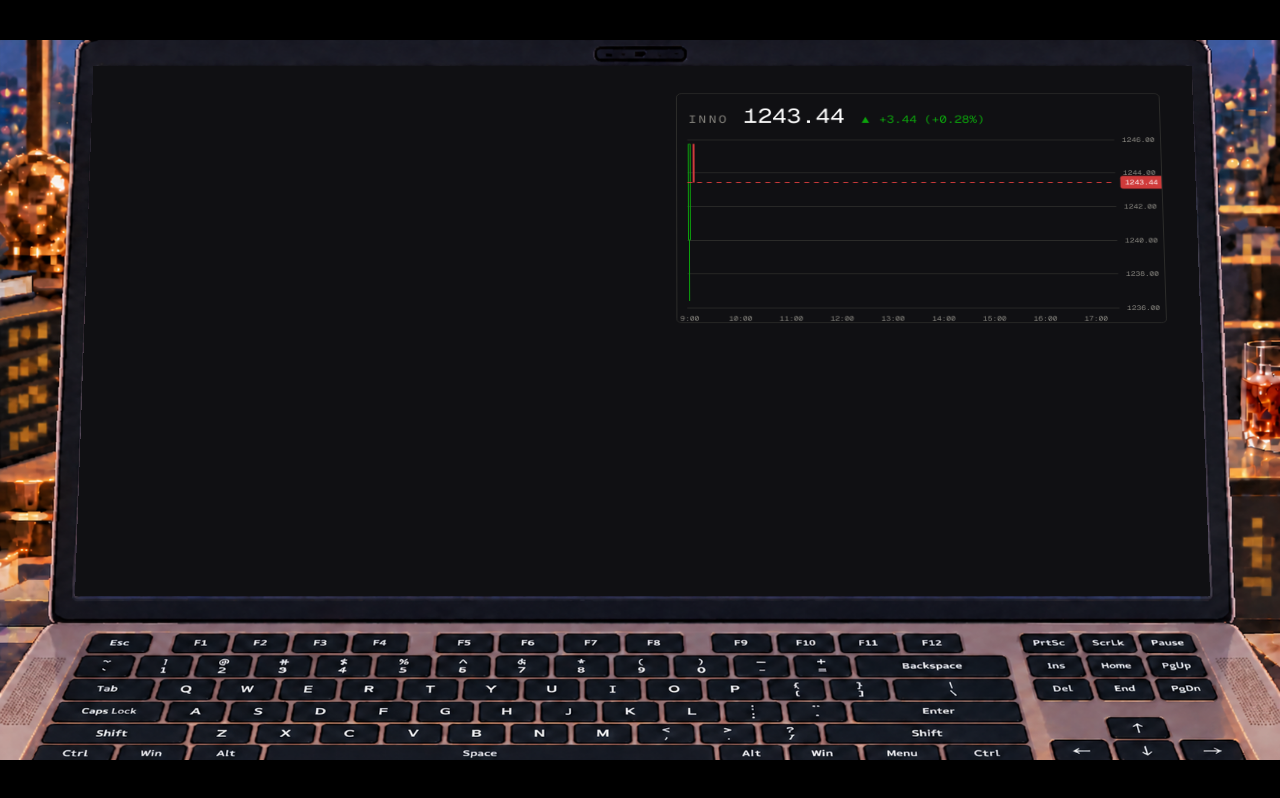
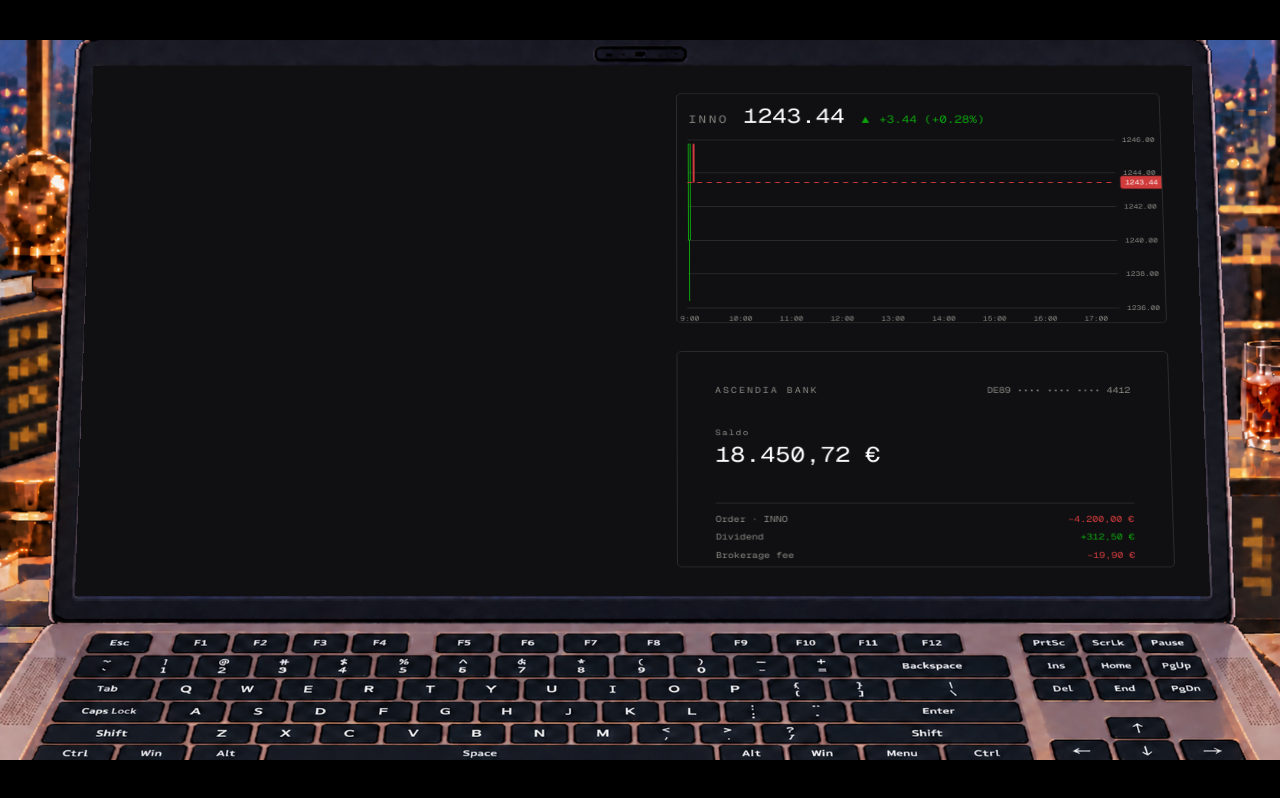
Before and after one commit to p-runge/innogames-gamejam-17, a Next.js app: page / in a window 1280 px wide. Built offline with nearby package versions, Linux system fonts and the light colour scheme; no server answers.

Commit message:
feat: implement bank account

```diff
--- /dev/null
+++ b/src/components/bank-account.tsx
@@ -0,0 +1,94 @@
+import { cn } from "~/lib/cn";
+
+export type BankTransaction = {
+  id: string;
+  label: string;
+  /** Signed. Negative is money leaving the account. */
+  amount: number;
+};
+
+const euro = new Intl.NumberFormat("de-DE", {
+  style: "currency",
+  currency: "EUR",
+});
+
+/*
+  U+2212 rather than a hyphen, to match the delta in the chart's header and
+  because a hyphen sits too high and too short next to tabular figures.
+*/
+const signedEuro = (amount: number) =>
+  `${amount < 0 ? "−" : "+"}${euro.format(Math.abs(amount))}`;
+
+/**
+ * The player's account, as their bank would show it. Presentational only — the
+ * balance and the ledger come from the game.
+ */
+export default function BankAccount({
+  bank,
+  iban,
+  balance,
+  transactions,
+  className,
+}: {
+  bank: string;
+  /** Already masked. This component does not shorten it. */
+  iban: string;
+  balance: number;
+  transactions: BankTransaction[];
+  className?: string;
+}) {
+  return (
+    <div
+      /*
+        @container, like the chart panel: the type scales with this box rather
+        than with the screen behind it, so the two panels stay in proportion to
+        each other wherever they are placed.
+      */
+      className={cn(
+        "@container flex flex-col gap-[3cqw] bg-terminal p-[3cqw] font-mono",
+        className,
+      )}
+    >
+      <header className="flex items-baseline justify-between text-[2.4cqw] text-terminal-muted">
+        <span className="tracking-[0.2em]">{bank}</span>
+        <span className="tabular-nums">{iban}</span>
+      </header>
+
+      <div>
+        <div className="text-[2.2cqw] tracking-[0.15em] text-terminal-muted">
+          Saldo
+        </div>
+        {/*
+          The balance is a quantity, not a direction, so it wears the plain ink
+          token — up/down green and red stay reserved for the movement in the
+          ledger below and in the chart above.
+        */}
+        <div className="text-[6cqw] tabular-nums text-white">
+          {euro.format(balance)}
+        </div>
+      </div>
+
+      <ul className="flex flex-col gap-[1.6cqw] border-t border-terminal-grid pt-[2.4cqw] text-[2.4cqw]">
+        {transactions.map((transaction) => (
+          <li key={transaction.id} className="flex items-baseline gap-[3cqw]">
+            <span className="truncate text-terminal-muted">
+              {transaction.label}
+            </span>
+            {/*
+              The sign carries the direction as well as the color does, so a
+              red/green-colorblind player reads the ledger the same way.
+            */}
+            <span
+              className={cn(
+                "ml-auto shrink-0 tabular-nums",
+                transaction.amount < 0 ? "text-down" : "text-up",
+              )}
+            >
+              {signedEuro(transaction.amount)}
+            </span>
+          </li>
+        ))}
+      </ul>
+    </div>
+  );
+}
--- a/src/components/screen.tsx
+++ b/src/components/screen.tsx
@@ -1,8 +1,22 @@
 "use client";
 
+import BankAccount, { type BankTransaction } from "~/components/bank-account";
 import CandleChart from "~/components/candle-chart";
 import { useMarketFeed } from "~/hooks/use-market-feed";
 import { cn } from "~/lib/cn";
+
+/*
+  Placeholders until the game owns the player's money. Everything here is
+  invented — the bank does not exist and the IBAN is not a valid one.
+*/
+const BANK = "ASCENDIA BANK";
+const IBAN = "DE89 •••• •••• •••• 4412";
+const BALANCE = 18_450.72;
+const TRANSACTIONS: BankTransaction[] = [
+  { id: "1", label: "Order · INNO", amount: -4_200 },
+  { id: "2", label: "Dividend", amount: 312.5 },
+  { id: "3", label: "Brokerage fee", amount: -19.9 },
+];
 
 export default function Screen({ className }: { className: string }) {
   const candles = useMarketFeed();
@@ -10,16 +24,25 @@ export default function Screen({ className }: { className: string }) {
   return (
     <div className={cn("relative h-full w-full bg-terminal", className)}>
       {/*
-        Placed in percentages of the screen rather than of the viewport, so the
-        panel keeps its corner and its proportions as the photo scales. The
-        offsets are equal in both axes as a share of the screen's width, which
-        is why the top one is the larger number — the screen is 16:9.
+        Both panels are placed in percentages of the screen rather than of the
+        viewport, so they keep their corners and their proportions as the photo
+        scales. Every gutter is the same 3% of the screen's width — which is
+        5.33% of its height, the screen being 16:9 — so the margin above the
+        chart, the gap between the panels and the margin below the account all
+        measure the same on the glass.
       */}
       <CandleChart
         symbol="INNO"
         candles={candles}
         className="absolute top-[5.33%] right-[3%] h-[44%] w-[44%] overflow-hidden rounded-[0.4cqw] border border-terminal-grid"
       />
+      <BankAccount
+        bank={BANK}
+        iban={IBAN}
+        balance={BALANCE}
+        transactions={TRANSACTIONS}
+        className="absolute right-[3%] bottom-[5.33%] h-[40%] w-[44%] overflow-hidden rounded-[0.4cqw] border border-terminal-grid"
+      />
     </div>
   );
 }
```
